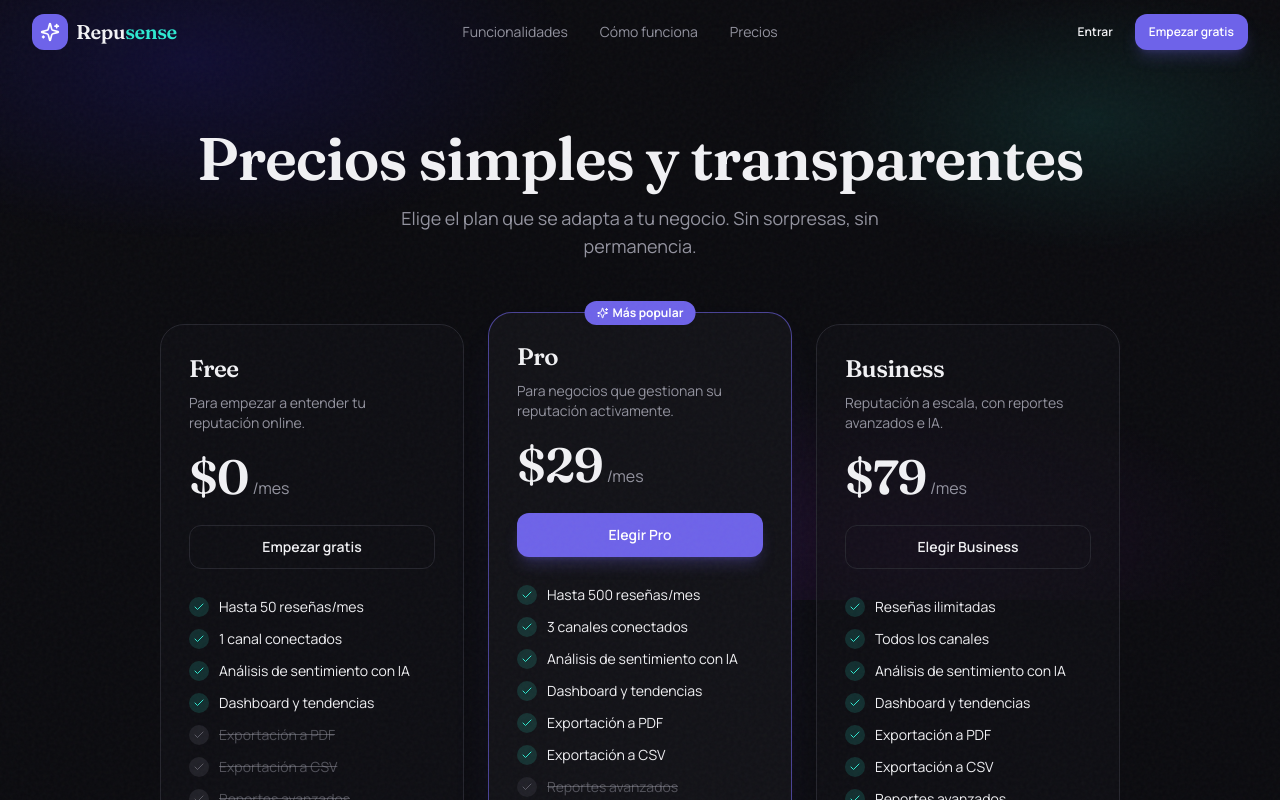
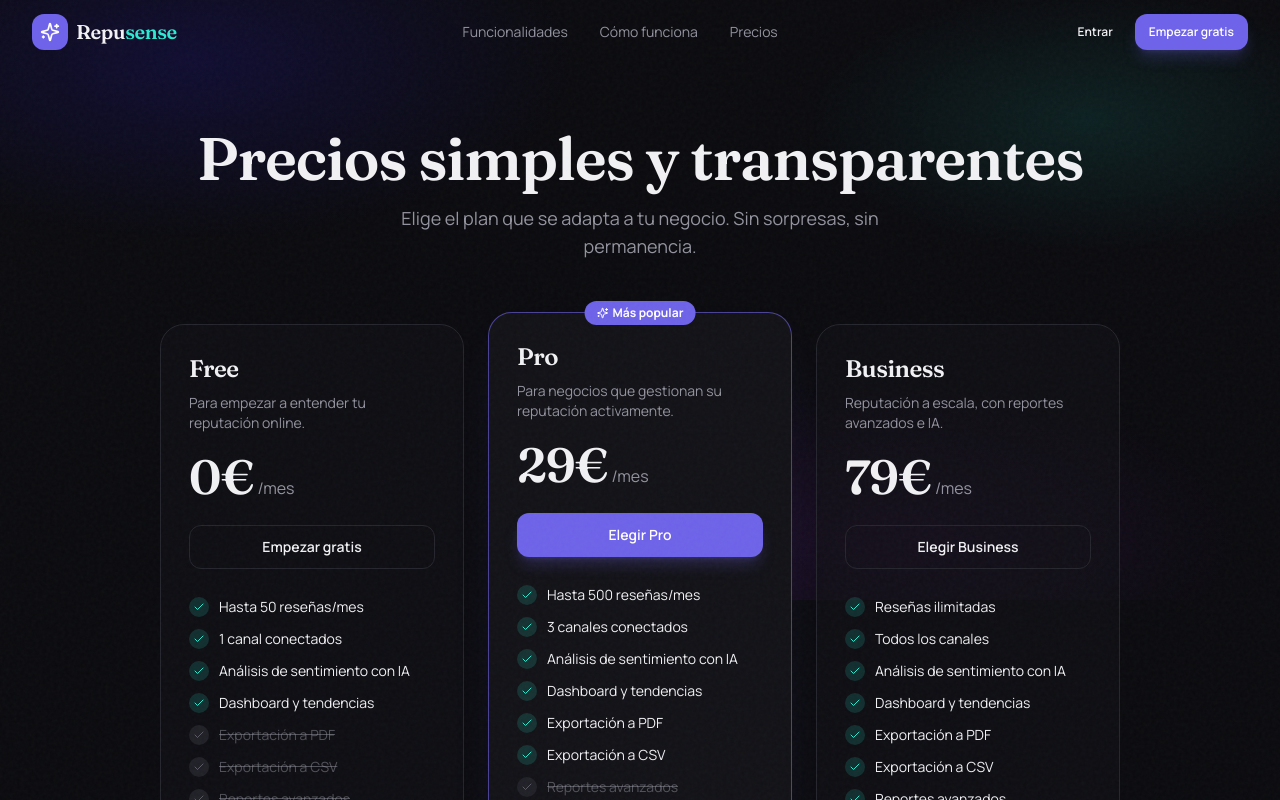
Before and after one commit to yanadvd/resena-iq, a Next.js app: page /pricing in a window 1280 px wide. Shown: the top 800 px of the page. Built offline with nearby package versions, Linux system fonts and the light colour scheme; no server answers.

Commit message:
feat: precios en euros (€) en la web; Stripe con precios EUR
Co-Authored-By: Claude Opus 4.8 <noreply@anthropic.com>

```diff
--- a/src/components/dashboard/subscription-panel.tsx
+++ b/src/components/dashboard/subscription-panel.tsx
@@ -100,7 +100,7 @@ function Panel({
               <p className="font-display text-4xl font-semibold">
                 {current.name}
                 <span className="ml-2 text-lg font-normal text-muted-foreground">
-                  ${current.priceMonthly}/mes
+                  {current.priceMonthly}€/mes
                 </span>
               </p>
               <ul className="mt-3 space-y-1 text-sm text-muted-foreground">
@@ -136,7 +136,7 @@ function Panel({
                       {target.highlight && <Sparkles className="size-4 text-accent" />}
                       <h3 className="font-display text-xl font-semibold">{target.name}</h3>
                     </div>
-                    <span className="font-display text-2xl font-semibold">${target.priceMonthly}<span className="text-sm font-normal text-muted-foreground">/mes</span></span>
+                    <span className="font-display text-2xl font-semibold">{target.priceMonthly}€<span className="text-sm font-normal text-muted-foreground">/mes</span></span>
                   </div>
                   <p className="mt-2 text-sm text-muted-foreground">{target.description}</p>
                   <Button className="mt-4 w-full" onClick={() => startCheckout(p)} disabled={loading === p}>
--- a/src/components/marketing/pricing-cards.tsx
+++ b/src/components/marketing/pricing-cards.tsx
@@ -82,7 +82,7 @@ export function PricingCards({ compact = false }: { compact?: boolean }) {
               )}
               <div className="mt-5 flex items-baseline gap-1">
                 <span className="font-display text-5xl font-semibold">
-                  ${plan.priceMonthly}
+                  {plan.priceMonthly}€
                 </span>
                 <span className="text-muted-foreground">/mes</span>
               </div>
--- a/src/lib/plans.ts
+++ b/src/lib/plans.ts
@@ -17,7 +17,7 @@ export interface PlanConfig {
   id: Plan;
   name: string;
   description: string;
-  priceMonthly: number; // en USD
+  priceMonthly: number; // en EUR
   // Límites
   maxReviewsPerMonth: number; // Infinity para ilimitado
   maxSources: number;
--- a/src/lib/utils.ts
+++ b/src/lib/utils.ts
@@ -5,7 +5,7 @@ export function cn(...inputs: ClassValue[]) {
   return twMerge(clsx(inputs));
 }
 
-export function formatCurrency(amount: number, currency = "USD") {
+export function formatCurrency(amount: number, currency = "EUR") {
   return new Intl.NumberFormat("es-ES", {
     style: "currency",
     currency,
```
